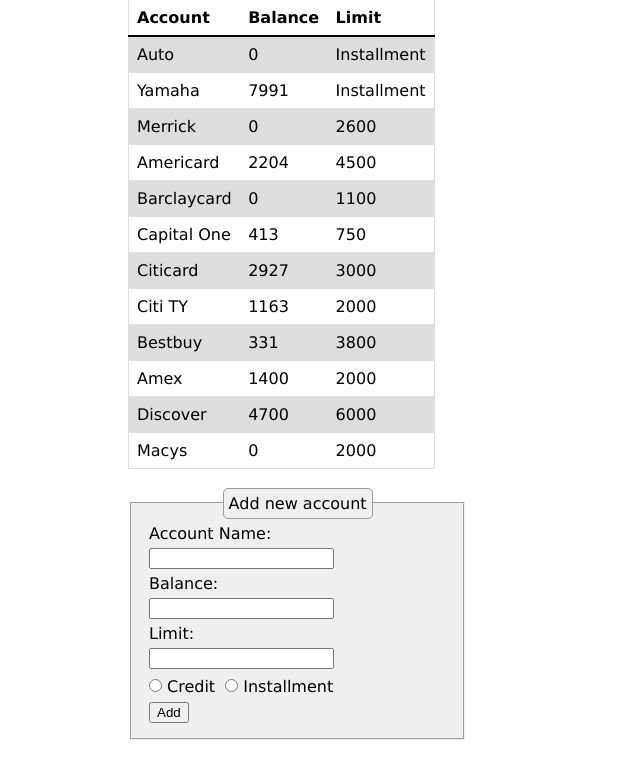
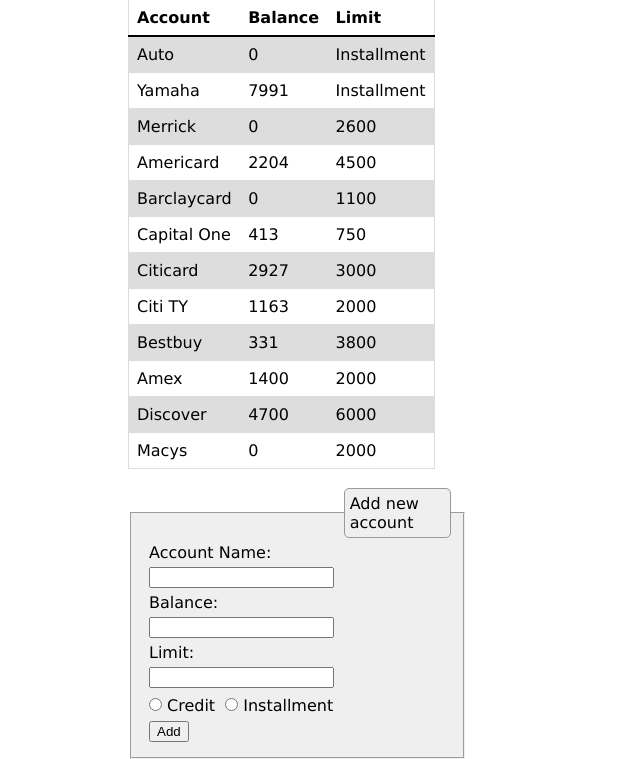
Before and after one commit to pininfarina44/accs, a PHP site: page / in a window 1280 px wide. Shown: the part 69-828 px from the top of the page, without its empty margins (0-640 px from the left). Run offline with PHP 8.4, Linux system fonts and the light colour scheme; data comes from the database, SQL or seed files in the repository.

Commit message:
initial commit

```diff
--- a/index.php
+++ b/index.php
@@ -51,6 +51,8 @@
 			border-radius: 5px;
 			background-color: #efefef;
 			padding: 5px;
+			position: relative;
+			margin-left: 65%;
 		}
 
 	</style>
```
